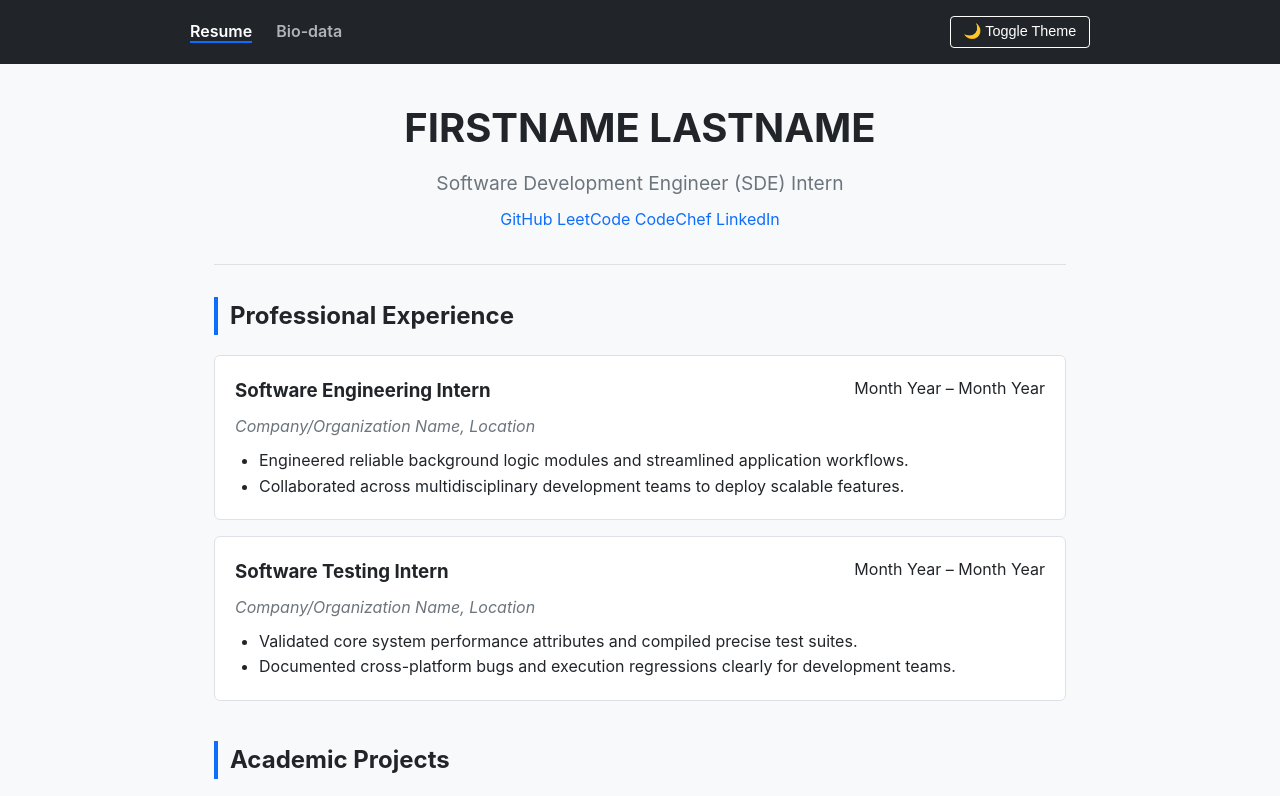
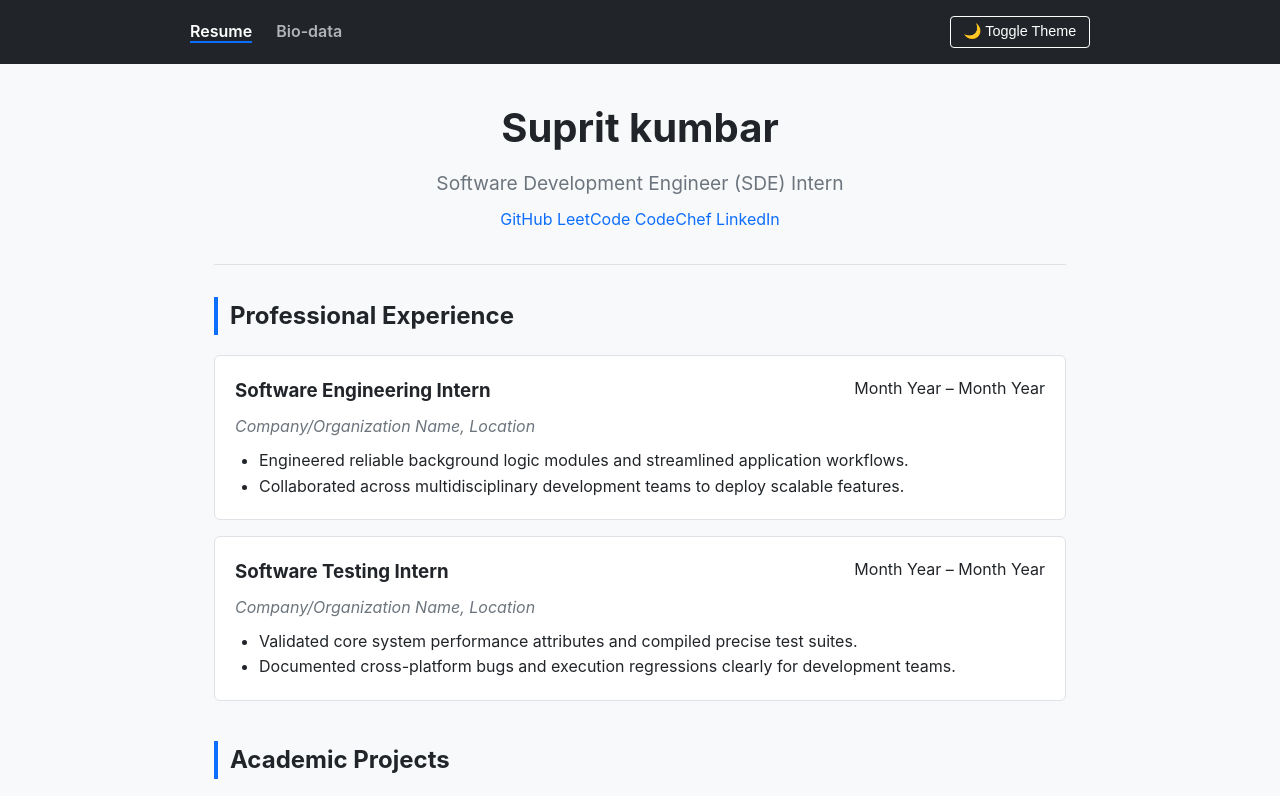
Before and after one commit to 2hb2uvwxyz/resume, a plain HTML site: page index.html in a window 1280 px wide. Shown: the top 796 px of the page. Drawn offline with nearby package versions, Linux system fonts and the light colour scheme.

Commit message:
Update index.html

```diff
--- a/index.html
+++ b/index.html
@@ -3,7 +3,7 @@
 <head>
     <meta charset="UTF-8">
     <meta name="viewport" content="width=device-width, initial-scale=1.0">
-    <title>FirstName LastName | Resume | Professional Portfolio</title>
+    <title>Suprit kumbar | Resume | Professional Portfolio</title>
     <link rel="stylesheet" href="style.css">
     <!-- jQuery Library via CDN -->
     <script src="https://code.jquery.com/jquery-4.0.0.min.js" defer></script>
@@ -25,7 +25,7 @@
     <main class="container">
         <!-- Contact Information Block -->
         <section class="profile-summary">
-            <h1>FIRSTNAME LASTNAME</h1>
+            <h1>Suprit kumbar</h1>
             <p class="subtitle">Software Development Engineer (SDE) Intern</p>
             <!--
             <div class="contact-links">
```
